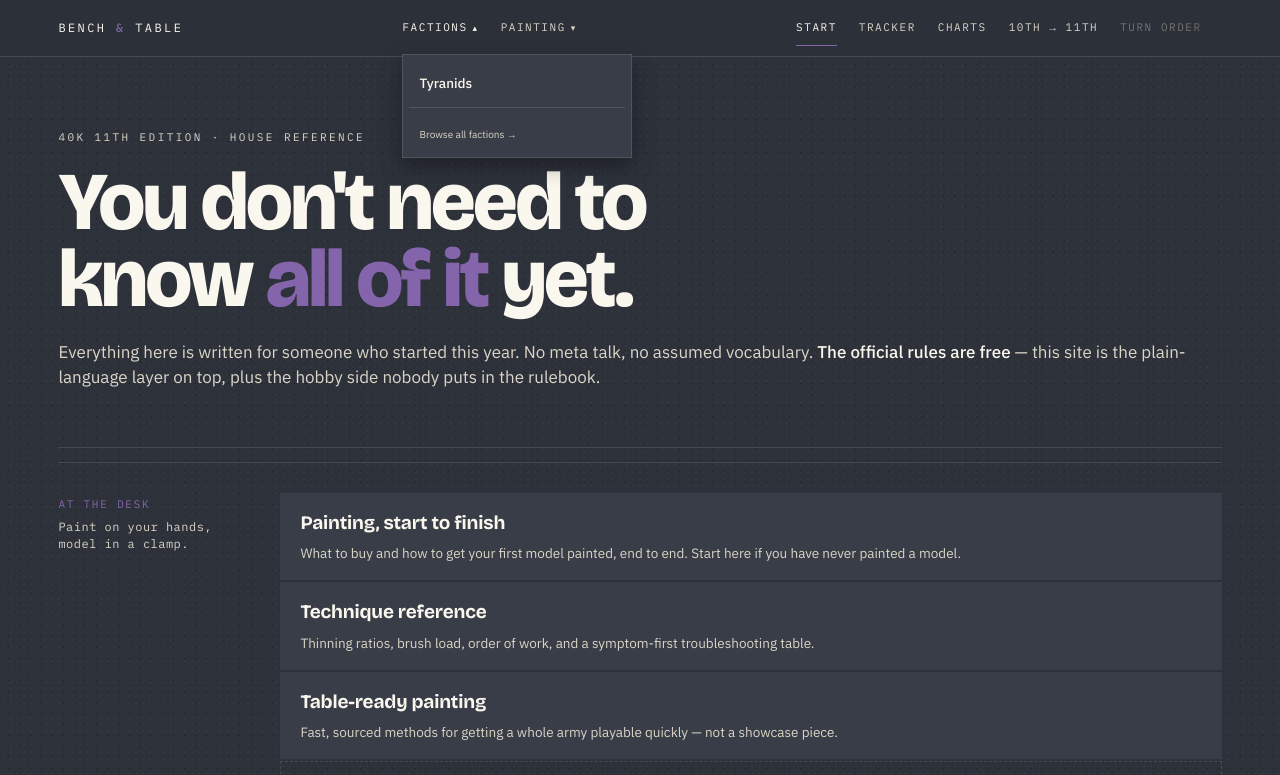
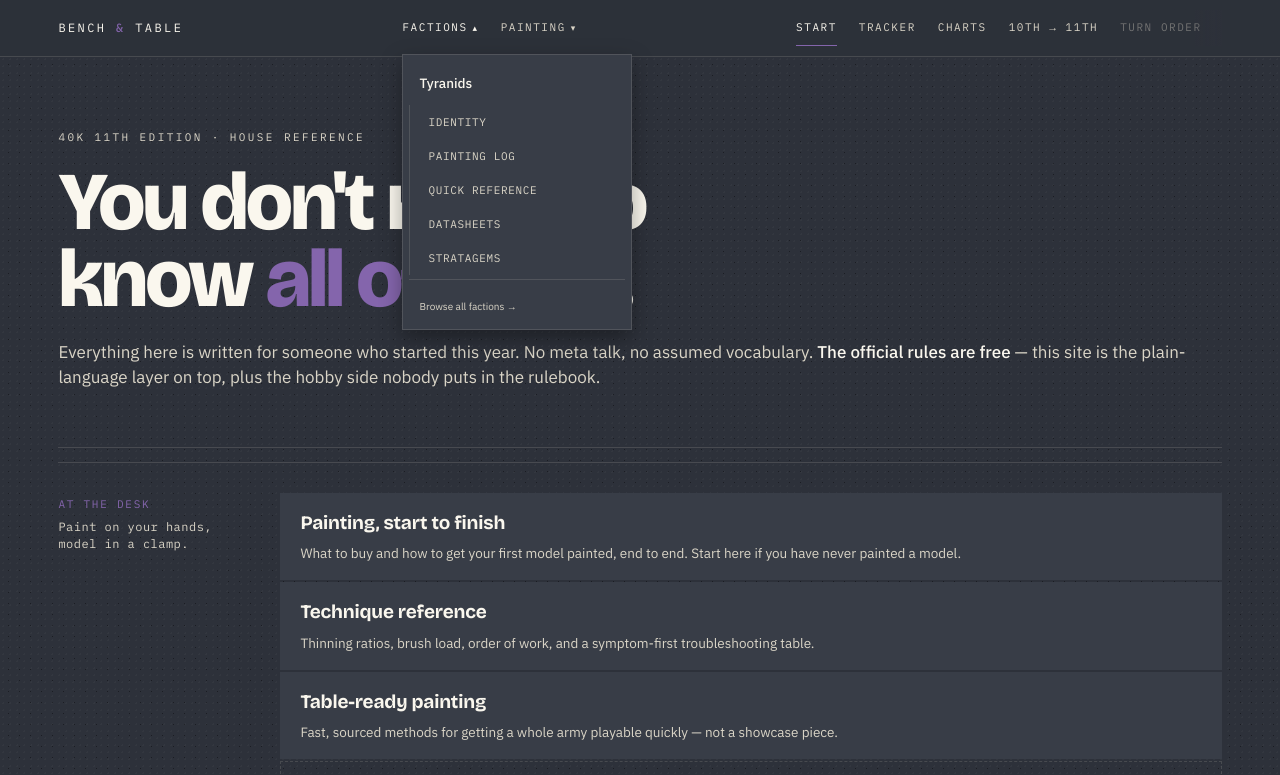
Before and after one commit to droptablestar/40k, an Eleventy site: page index.html in a window 1280 px wide. Both pictures are taken after a click on the heading "FACTIONS". Shown: the top 775 px of the page. Built offline with nearby package versions, Linux system fonts and the light colour scheme; Eleventy itself is replaced by a stand-in of ours; files that its build step writes are made by us from their sources.

Commit message:
Add a Tyranids submenu to the Factions nav dropdown
Jumps straight to the important sections of the Tyranids page
(identity, painting log, quick reference) plus the datasheets and
stratagems subpages, instead of always landing on the page top.

```diff
--- a/_includes/base.njk
+++ b/_includes/base.njk
@@ -23,6 +23,13 @@
         <summary{% if page.url.startsWith("/factions/") %} class="here"{% endif %}>Factions</summary>
         <div class="nav-panel">
           <a href="/factions/tyranids.html">Tyranids</a>
+          <div class="nav-subpanel">
+            <a href="/factions/tyranids.html#identity">Identity</a>
+            <a href="/factions/tyranids.html#painting">Painting log</a>
+            <a href="/factions/tyranids.html#reference">Quick reference</a>
+            <a href="/factions/tyranids/datasheets.html">Datasheets</a>
+            <a href="/factions/tyranids/stratagems.html">Stratagems</a>
+          </div>
           <a class="nav-panel-more" href="/factions.html">Browse all factions &rarr;</a>
         </div>
       </details>
--- a/assets/style.css
+++ b/assets/style.css
@@ -226,6 +226,26 @@ a{color:var(--accent);}
 }
 
 .nav-panel a:hover{background:var(--ground-3);}
+
+.nav-subpanel{
+  display:flex;
+  flex-direction:column;
+  margin:0 0 2px;
+  padding-left:8px;
+  border-left:1px solid var(--line);
+}
+
+.nav-subpanel a{
+  min-height:34px;
+  font-family:var(--mono);
+  font-size:var(--fs-xs);
+  letter-spacing:.06em;
+  text-transform:uppercase;
+  font-weight:400;
+  color:var(--bone-dim);
+}
+
+.nav-subpanel a:hover{color:var(--bone);background:var(--ground-3);}
 
 .nav-panel-more{
   margin-top:2px;
```
